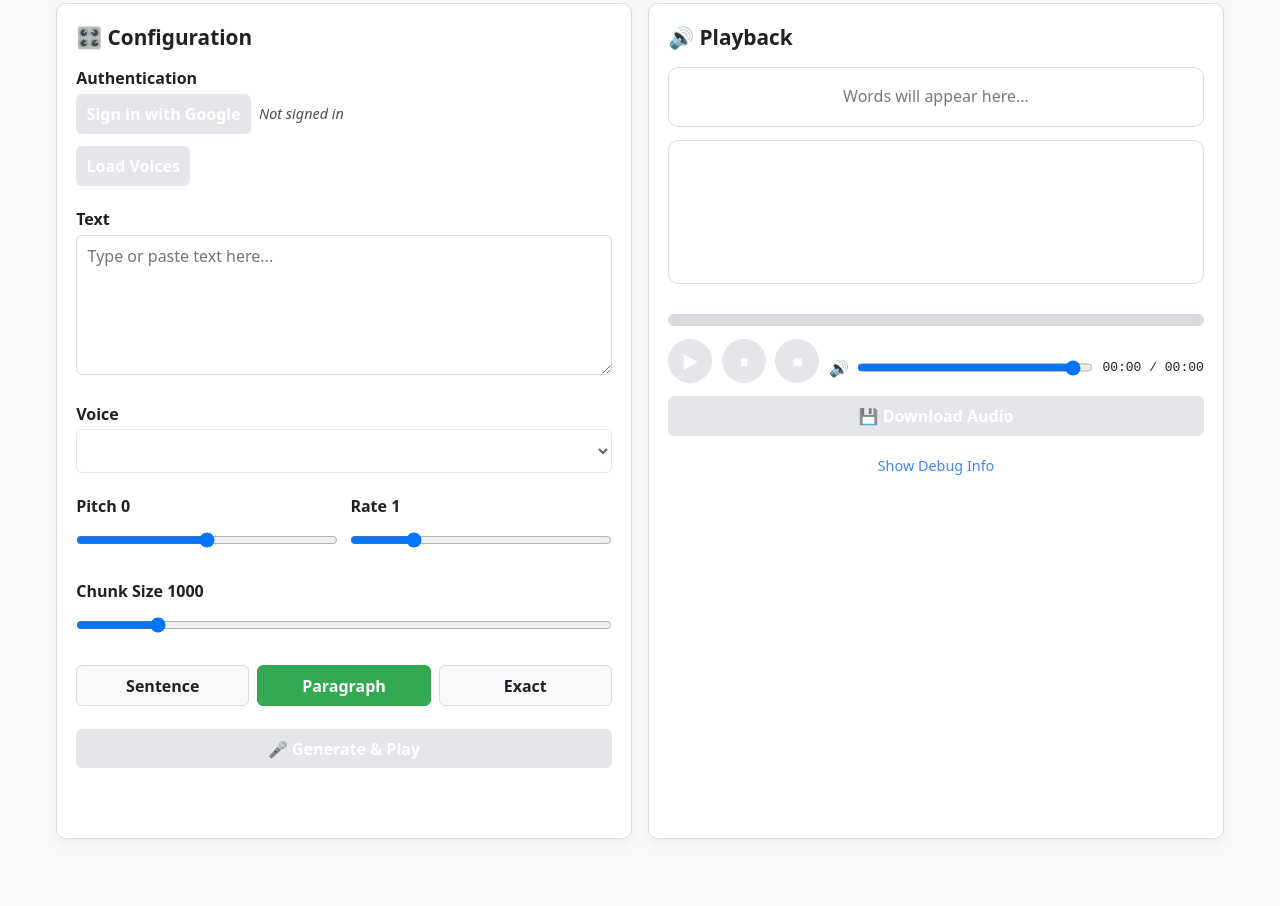
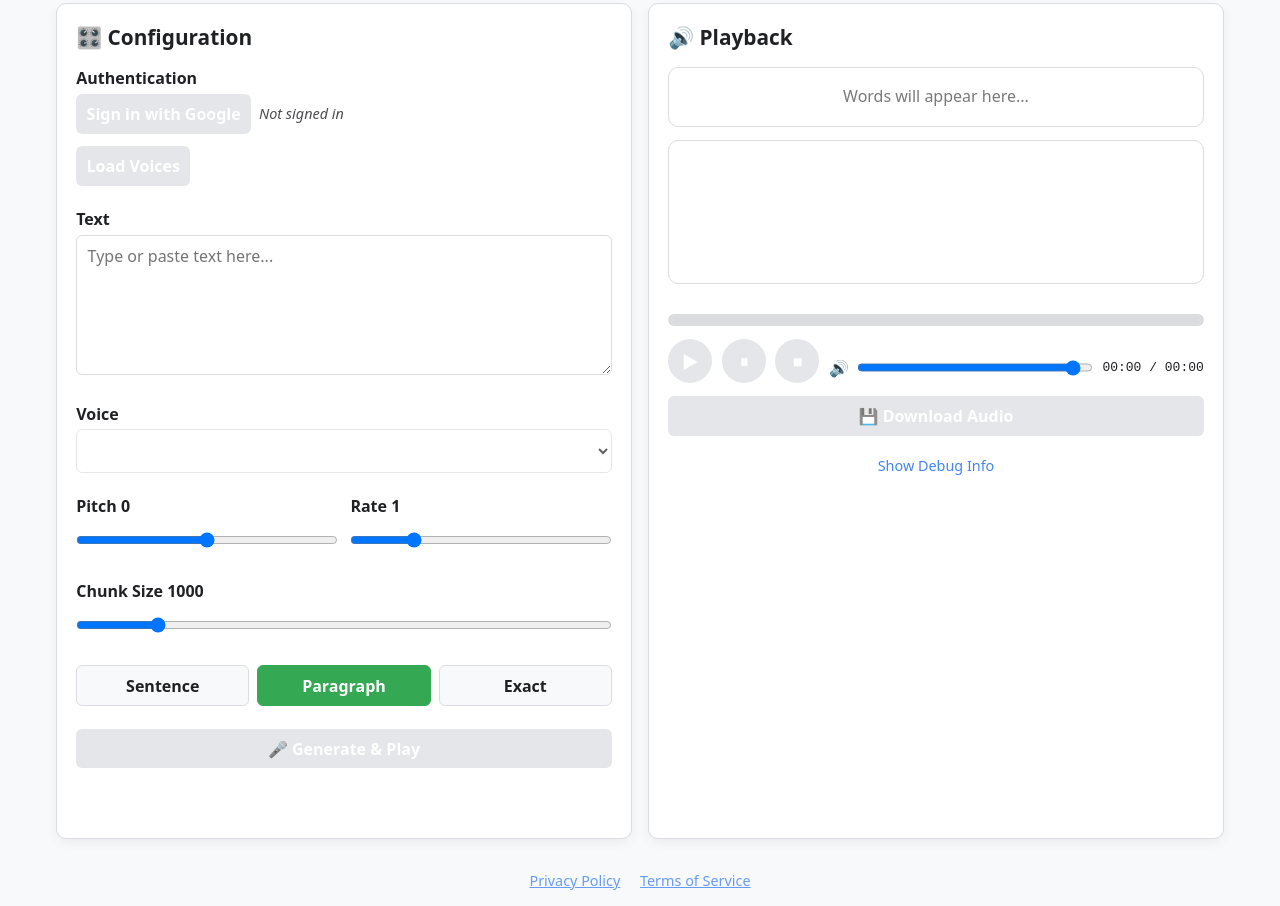
Before and after one commit to Doodle-Med/Easy-TTS, a plain HTML site: page Index.html in a window 1280 px wide. Shown: the part 72-978 px from the top of the page. Before the commit the page ends 927 px from the top, so only its background shows below. Drawn offline with Linux system fonts and the light colour scheme; a script that the page names is missing.

Commit message:
Update Index.html

```diff
--- a/Index.html
+++ b/Index.html
@@ -1977,5 +1977,9 @@ window.addEventListener('DOMContentLoaded', () => {
 
 }); // End DOMContentLoaded
 </script>
+  <p style="text-align: center; margin-top: 2rem; font-size: 0.9rem; opacity: 0.8;">
+    <a href="privacy.html" target="_blank" style="color: var(--c1); text-decoration: underline; margin-right: 1rem;">Privacy Policy</a>
+    <a href="terms.html" target="_blank" style="color: var(--c1); text-decoration: underline;">Terms of Service</a>
+</p>
 </body>
 </html>
```
